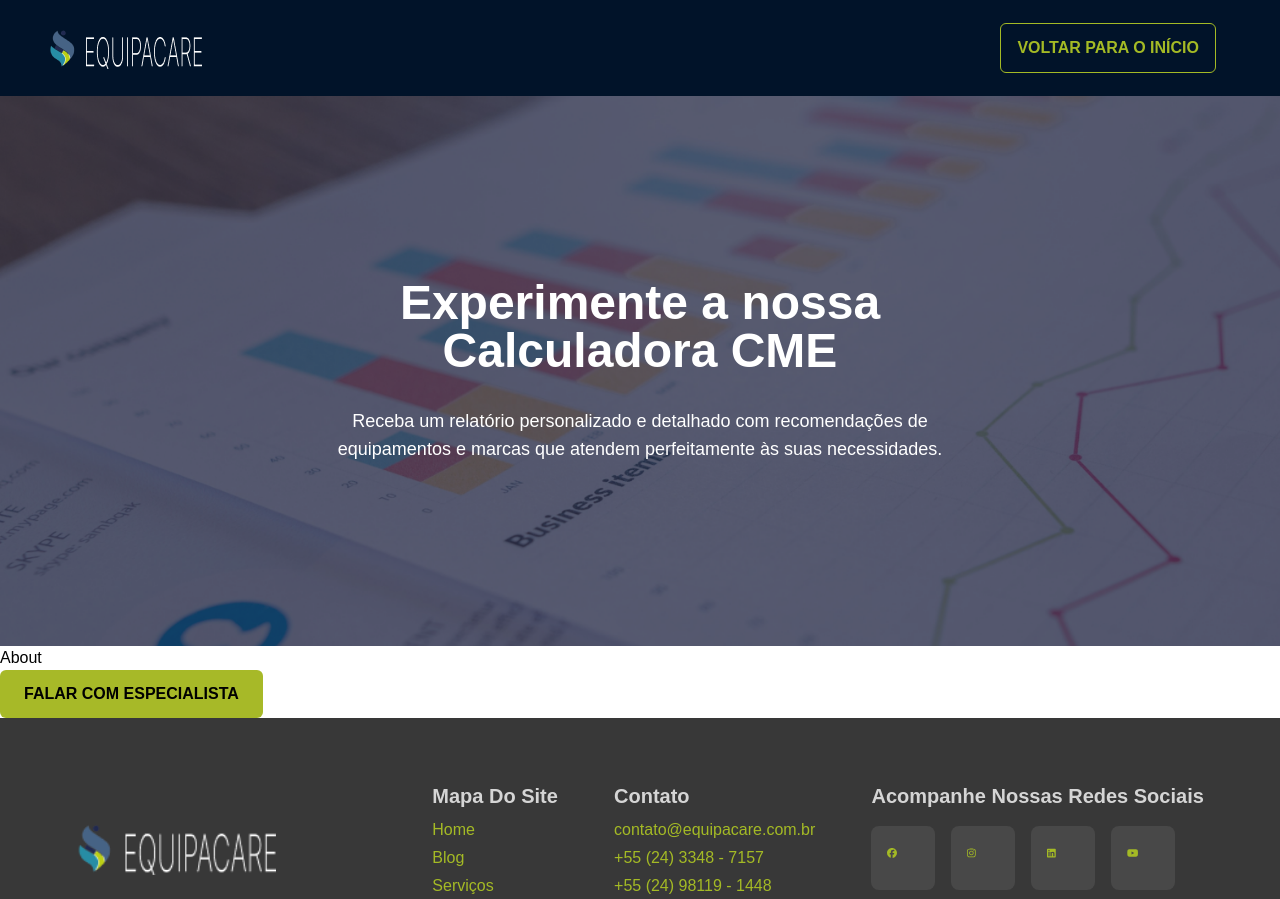
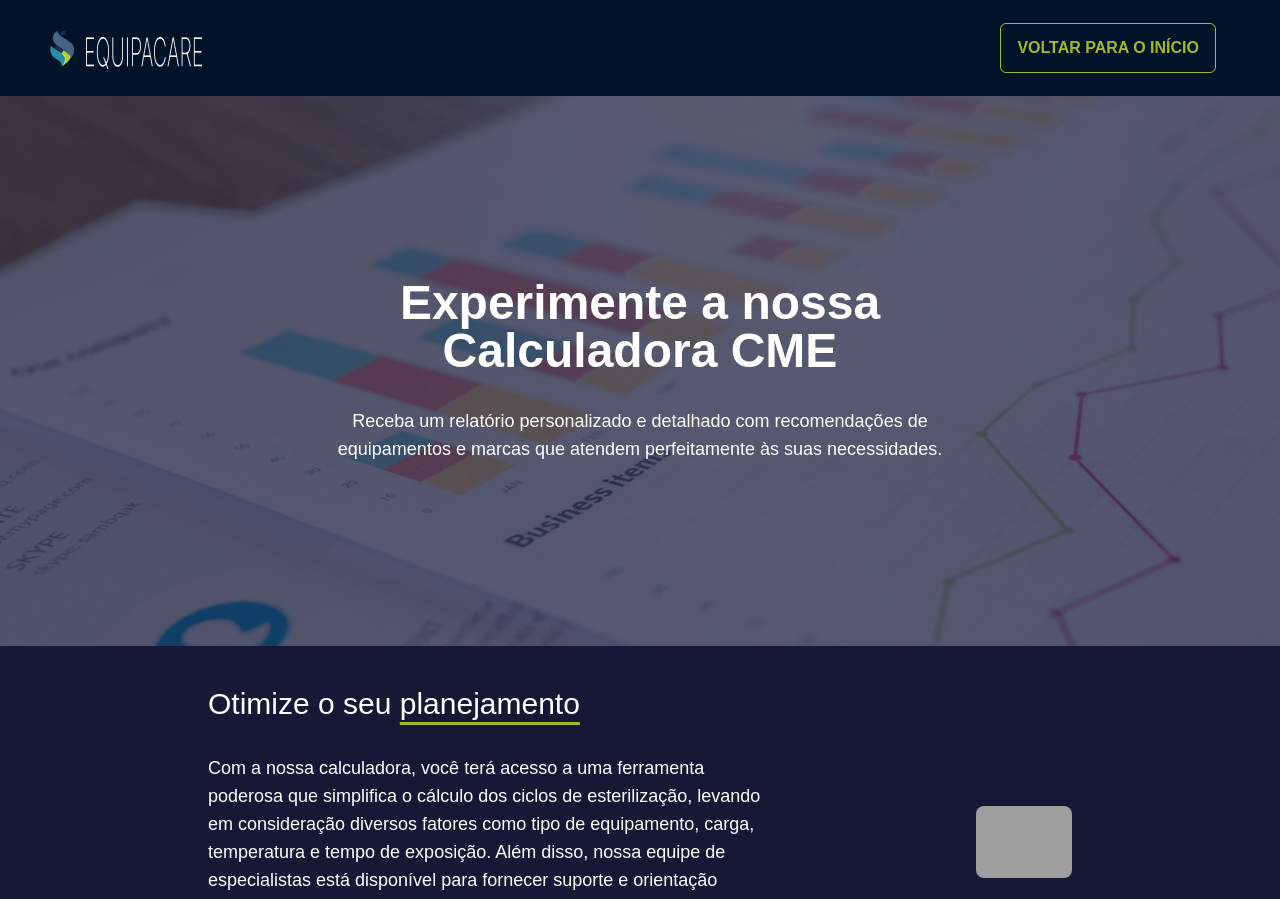
Before and after one commit to thiagomorais16/web-equipacare-cme, a Next.js app: page / in a window 1280 px wide. Shown: the top 899 px of the page. Built offline with nearby package versions, Linux system fonts and the light colour scheme; grey boxes are pictures that could not be loaded; a web font is replaced by a local one.

Commit message:
about section added

```diff
--- a/app/components/about.tsx
+++ b/app/components/about.tsx
@@ -1,7 +1,46 @@
 import React from "react";
+import GreenButton from "./greenButton";
+import Image from "next/image";
 
 const About = () => {
-  return <div>About</div>;
+  return (
+    <>
+      <div
+        className="flex flex-col-reverse lg:flex-row items-center lg:justify-around lg:gap-0 lg:px-52
+       gap-10 bg-[#161935]  py-10 px-10"
+      >
+        <div className="flex flex-col ">
+          <h1 className="text-3xl text-white">
+            Otimize o seu{" "}
+            <u className="underline-offset-8 decoration-[#A4BA25]">
+              planejamento
+            </u>
+          </h1>
+          <p className="mt-8 text-base text-white lg:text-lg antialiased lg:w-[75%]">
+            Com a nossa calculadora, você terá acesso a uma ferramenta poderosa
+            que simplifica o cálculo dos ciclos de esterilização, levando em
+            consideração diversos fatores como tipo de equipamento, carga,
+            temperatura e tempo de exposição. Além disso, nossa equipe de
+            especialistas está disponível para fornecer suporte e orientação
+            personalizados, garantindo que você alcance os melhores resultados.
+          </p>
+          <div className="mt-7">
+            <GreenButton text="Quero saber mais" />
+          </div>
+        </div>
+        <div className="flex items-center justify-center">
+          <Image
+            className="rounded-lg w-full object-contain h-96 lg:h-auto"
+            src="/images/about.jpg"
+            alt="about image"
+            width={0}
+            height={0}
+            sizes="100vw"
+          />
+        </div>
+      </div>
+    </>
+  );
 };
 
 export default About;
--- a/app/components/greenButton.tsx
+++ b/app/components/greenButton.tsx
@@ -2,11 +2,15 @@ import { faArrowAltCircleDown } from "@fortawesome/free-solid-svg-icons";
 import { FontAwesomeIcon } from "@fortawesome/react-fontawesome";
 import React from "react";
 
-const GreenButton = () => {
+interface GreenButtonProps {
+  text: string;
+}
+
+const GreenButton = (props: GreenButtonProps) => {
   return (
     <div>
       <button className="bg-[#a7b928] py-3 px-6 uppercase font-bold rounded-md hover:bg-[#303436] hover:text-white transition-all duration-500">
-        Falar com especialista
+        {props.text}
       </button>
     </div>
   );
--- a/app/page.tsx
+++ b/app/page.tsx
@@ -15,8 +15,6 @@ export default function Home() {
           Receba um relatório personalizado e detalhado com recomendações de equipamentos e marcas que atendem perfeitamente às suas necessidades."
         />
         <About />
-
-        <GreenButton />
         <Footer />
       </main>
     </>
```
Also changed, not shown: public/images/home-banner-matrizes.jpg (deleted), 1 other file (tests, documents, lock files or other folders).
